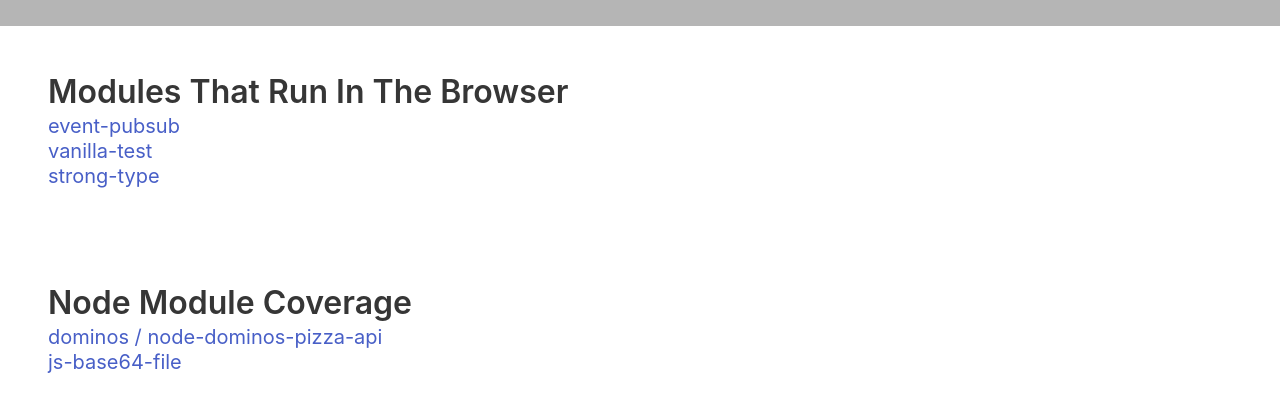
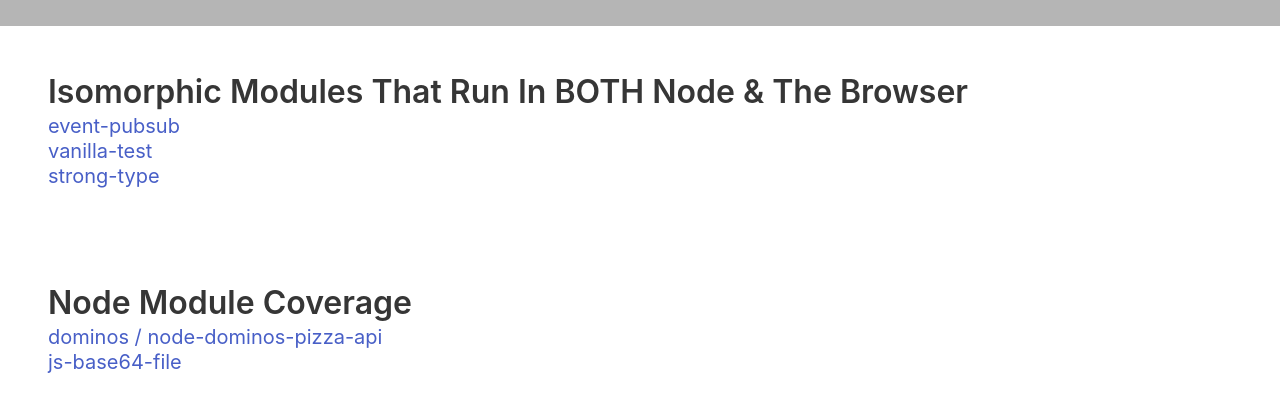
Before and after one commit to RIAEvangelist/cdn, a website: page index.html in a window 1280 px wide. Shown: the part 171-582 px from the top of the page. Drawn offline with nearby package versions, Linux system fonts and the light colour scheme.

Commit message:
clarified isomorphic modules are for both node and browser

```diff
--- a/index.html
+++ b/index.html
@@ -30,7 +30,7 @@
 
 
         <section  class="section">
-            <h1  class="title">Modules That Run In The Browser</h1>
+            <h1  class="title">Isomorphic Modules That Run In BOTH Node & The Browser</h1>
             <ul class="subtitle">
                 <li>
                     <a href='./event-pubsub/'>event-pubsub</a>
```
